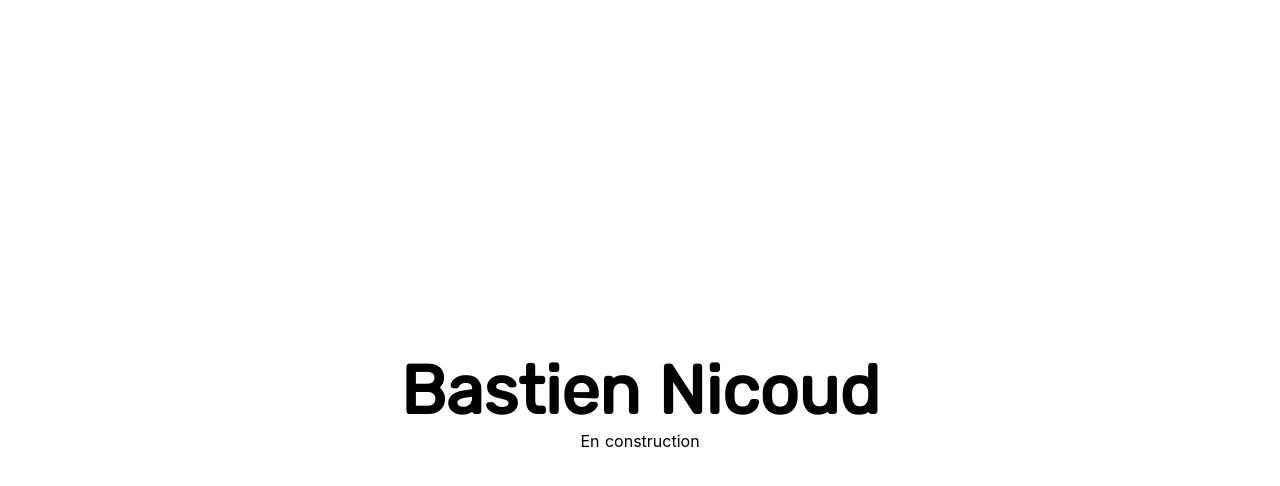
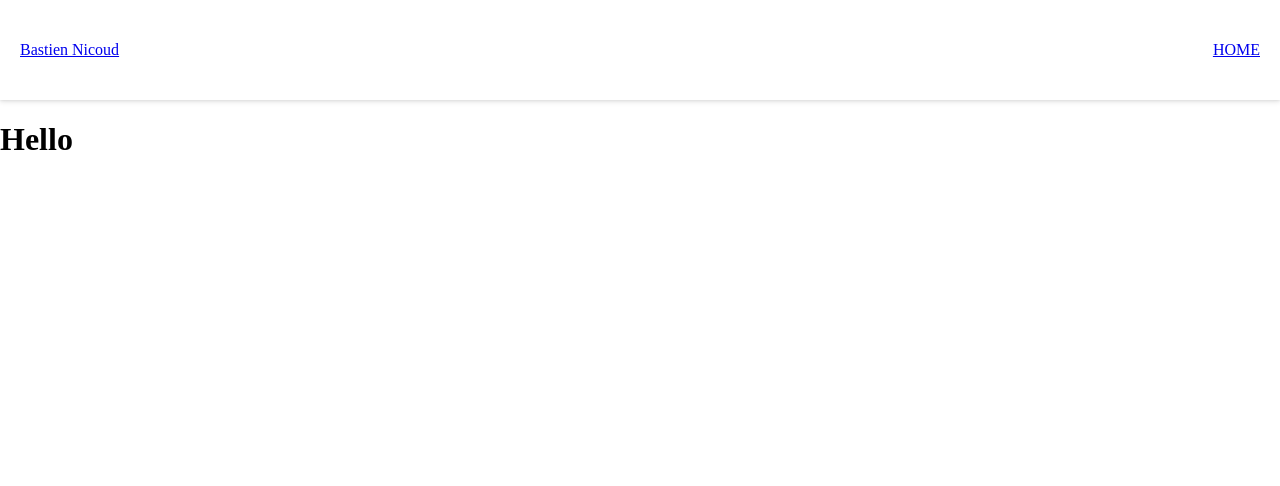
Before and after one commit to fuzoh/bastiennicoud.ch, a Nuxt app: page / in a window 1280 px wide. Shown: the top 486 px of the page. Built offline with nearby package versions, Linux system fonts and the light colour scheme.

Commit message:
Add scss files and basic css rules.

```diff
--- /dev/null
+++ b/assets/styles/layout.scss
@@ -0,0 +1,13 @@
+// ----------------
+// Layout rules
+
+// Navigation
+nav {
+  height: 100px;
+  display: flex;
+  justify-content: space-between;
+  align-items: center;
+  box-sizing: border-box;
+  padding: 20px;
+  box-shadow: rgba(0, 0, 0, 0.1) 0px 2px 5px 0px, rgba(0, 0, 0, 0.06) 0px 1px 2px 0px;
+}
--- /dev/null
+++ b/assets/styles/reset.scss
@@ -0,0 +1,7 @@
+// ----------------
+// Reset properties
+
+html, body {
+  margin: 0;
+  padding: 0;
+}
--- /dev/null
+++ b/assets/styles/vars.scss
@@ -0,0 +1,2 @@
+// ----------------
+// Variables
--- a/layouts/default.vue
+++ b/layouts/default.vue
@@ -1,62 +1,15 @@
 <template>
   <div>
+    <nav>
+      <div>
+        <nuxt-link to="/">Bastien Nicoud</nuxt-link>
+      </div>
+      <div class="nav_menu">
+        <div>
+          <nuxt-link to="/">HOME</nuxt-link>
+        </div>
+      </div>
+    </nav>
     <Nuxt />
   </div>
 </template>
-
-<style>
-html {
-  font-family:
-    'Source Sans Pro',
-    -apple-system,
-    BlinkMacSystemFont,
-    'Segoe UI',
-    Roboto,
-    'Helvetica Neue',
-    Arial,
-    sans-serif;
-  font-size: 16px;
-  word-spacing: 1px;
-  -ms-text-size-adjust: 100%;
-  -webkit-text-size-adjust: 100%;
-  -moz-osx-font-smoothing: grayscale;
-  -webkit-font-smoothing: antialiased;
-  box-sizing: border-box;
-}
-
-*,
-*::before,
-*::after {
-  box-sizing: border-box;
-  margin: 0;
-}
-
-.button--green {
-  display: inline-block;
-  border-radius: 4px;
-  border: 1px solid #3b8070;
-  color: #3b8070;
-  text-decoration: none;
-  padding: 10px 30px;
-}
-
-.button--green:hover {
-  color: #fff;
-  background-color: #3b8070;
-}
-
-.button--grey {
-  display: inline-block;
-  border-radius: 4px;
-  border: 1px solid #35495e;
-  color: #35495e;
-  text-decoration: none;
-  padding: 10px 30px;
-  margin-left: 15px;
-}
-
-.button--grey:hover {
-  color: #fff;
-  background-color: #35495e;
-}
-</style>
--- a/pages/index.vue
+++ b/pages/index.vue
@@ -1,29 +1,7 @@
 <template>
-  <div class="container">
+  <main>
     <div>
-      <h1 class="title">Bastien Nicoud</h1>
-      <p>En construction</p>
+      <h1>Hello</h1>
     </div>
-  </div>
+  </main>
 </template>
-
-<script>
-export default {}
-</script>
-
-<style>
-.container {
-  margin: 0 auto;
-  min-height: 100vh;
-  display: flex;
-  justify-content: center;
-  align-items: center;
-  text-align: center;
-}
-
-.title {
-  font-family: Rubik, 'Helvetica Neue', Roboto, Arial, sans-serif;
-  display: block;
-  font-size: 68px;
-}
-</style>
```
Also changed, not shown: assets/styles/app.scss (+8 -0 lines).
